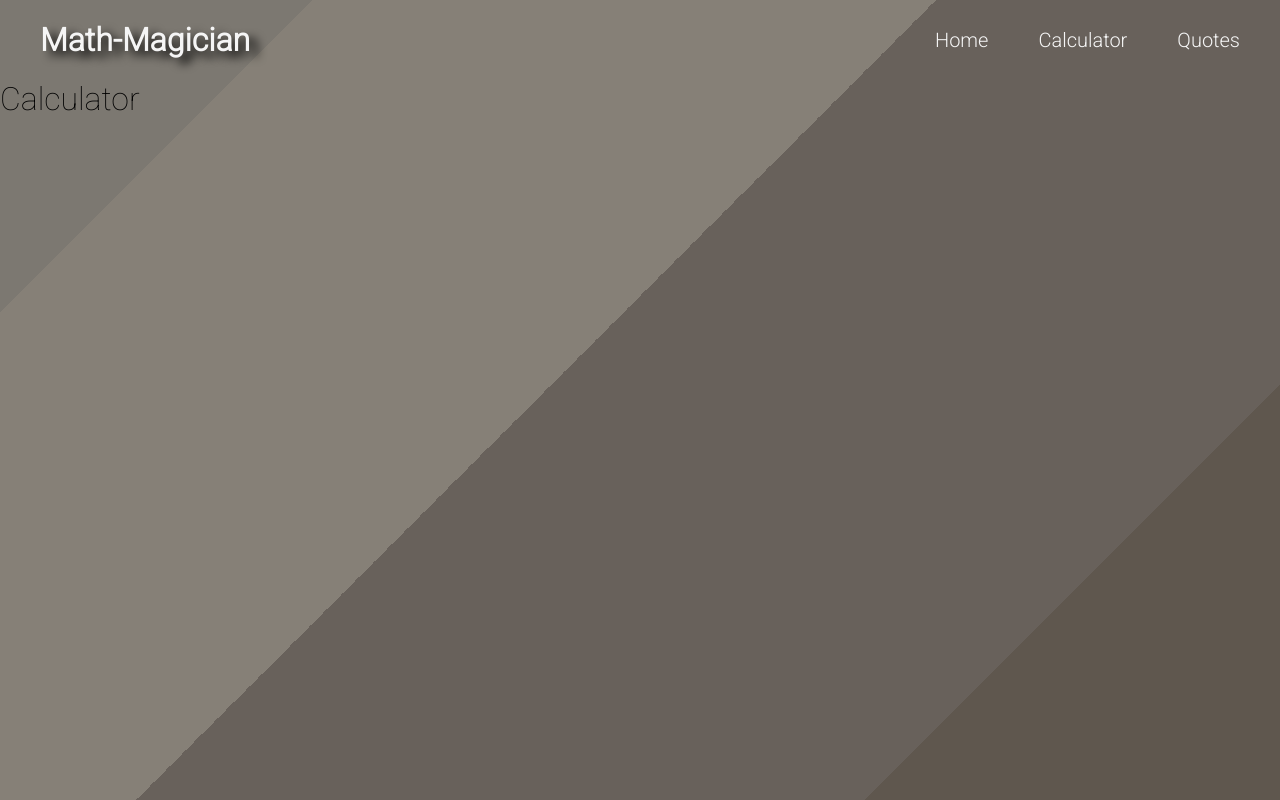
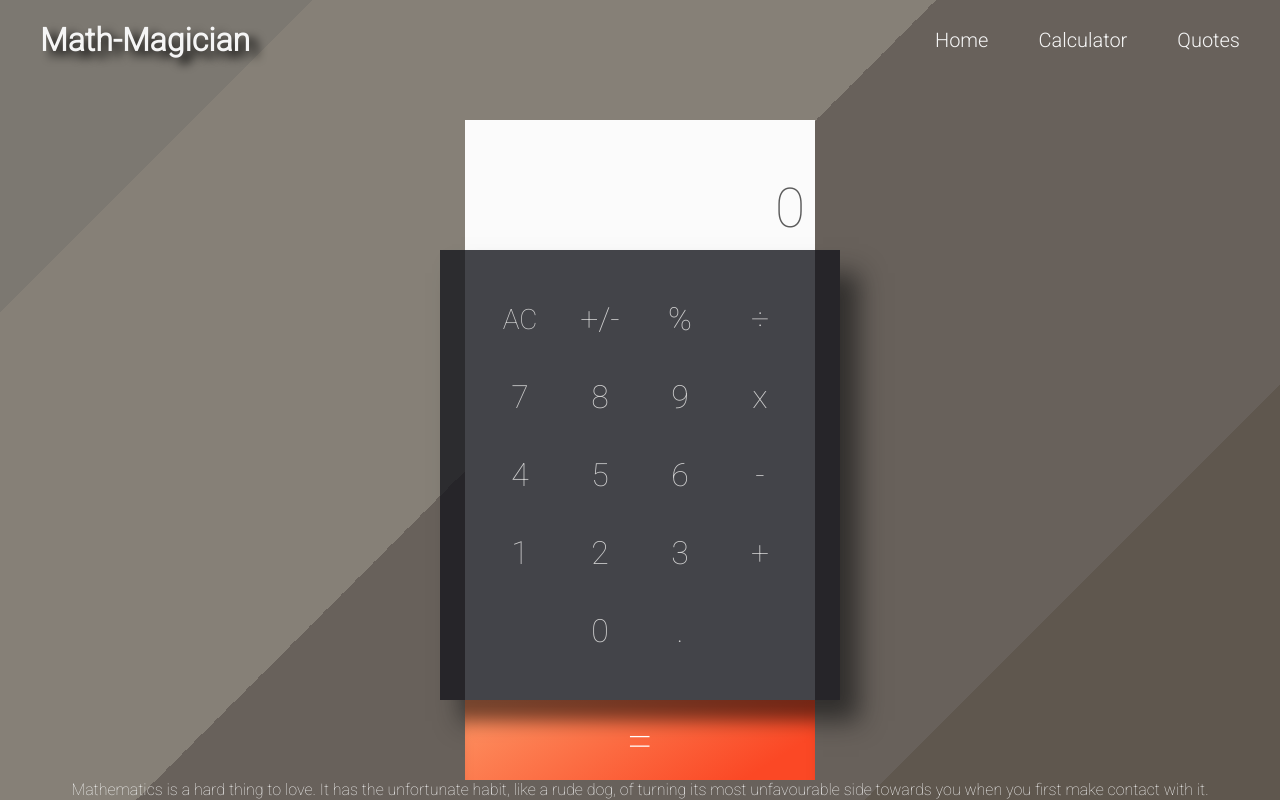
Before and after one commit to amita-roy/Calculator, a React (Create React App) app: page /calculator in a window 1280 px wide. Built offline with nearby package versions, Linux system fonts and the light colour scheme.

Commit message:
Update calculator page

```diff
--- /dev/null
+++ b/src/pages/calculator-page.css
@@ -0,0 +1,12 @@
+.calculator-page {
+    padding: 40px;
+    display: flex;
+    flex-direction: column;
+    align-items: center;
+    justify-content: space-between;
+    height: calc(100vh - 80px);
+}
+
+.bottom-text {
+    color: whitesmoke;
+}
--- a/src/pages/calculator.js
+++ b/src/pages/calculator.js
@@ -1,9 +1,16 @@
 import React from 'react';
+import Calculator from '../components/calculator/Calculator';
+import './calculator-page.css';
 
-const Calculator = () => (
-  <div>
-    <h1>Calculator</h1>
+const CalculatorPage = () => (
+  <div className="calculator-page">
+    <Calculator />
+    <p className="bottom-text">
+      Mathematics is a hard thing to love. It has the unfortunate habit,
+      like a rude dog, of turning its most unfavourable side towards you when you first
+      make contact with it.
+    </p>
   </div>
 );
 
-export default Calculator;
+export default CalculatorPage;
```
